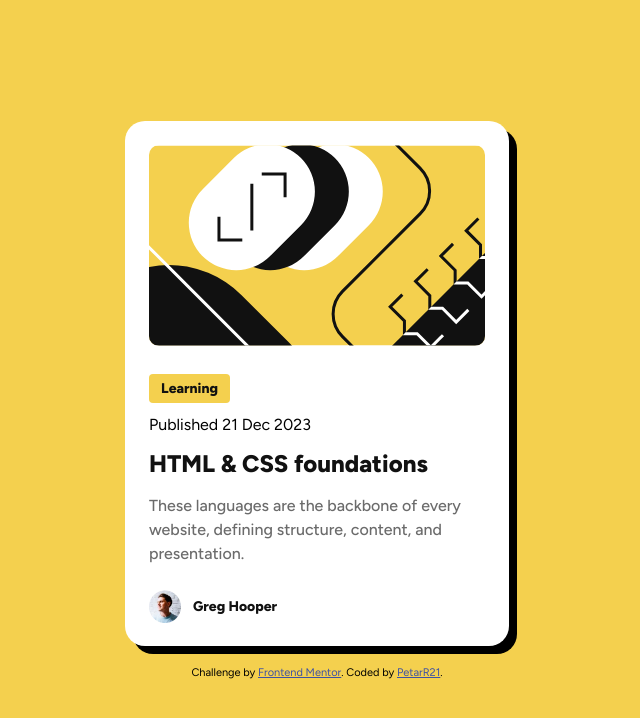
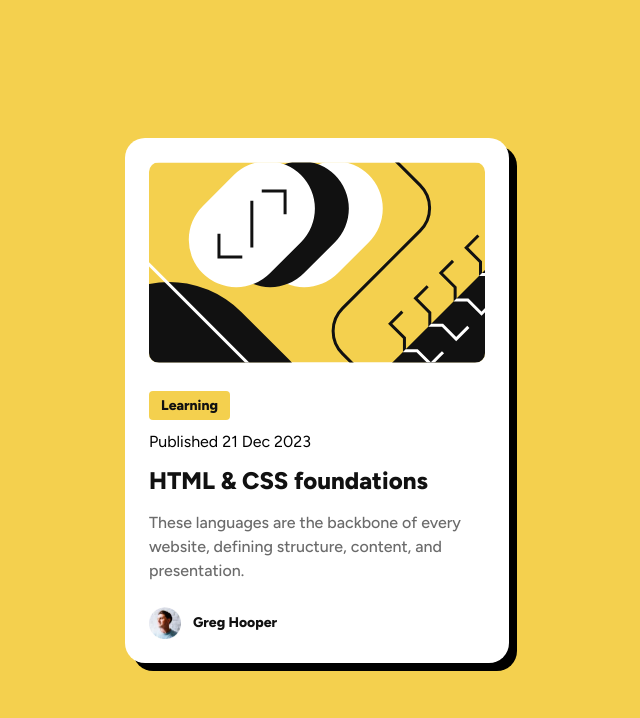
Before and after one commit to PetarR21/blog-preview-card, a plain HTML site: page index.html in a window 1280 px wide. Shown: the whole page, without its empty margins (323-963 px from the left). Drawn offline with Linux system fonts and the light colour scheme.

Commit message:
Removed attribution

```diff
--- a/index.html
+++ b/index.html
@@ -57,13 +57,6 @@
           <div class="author">Greg Hooper</div>
         </div>
       </div>
-
-      <div class="attribution">
-        Challenge by
-        <a href="https://www.frontendmentor.io?ref=challenge" target="_blank"
-          >Frontend Mentor</a
-        >. Coded by <a href="https://github.com/PetarR21">PetarR21</a>.
-      </div>
     </div>
   </body>
 </html>
--- a/style.css
+++ b/style.css
@@ -96,10 +96,6 @@ img {
   line-height: 1.5;
 }
 
-.wrapper .attribution {
-  margin-top: 20px;
-}
-
 @media (max-width: 768px) {
   .card {
     max-width: 328px;
```
